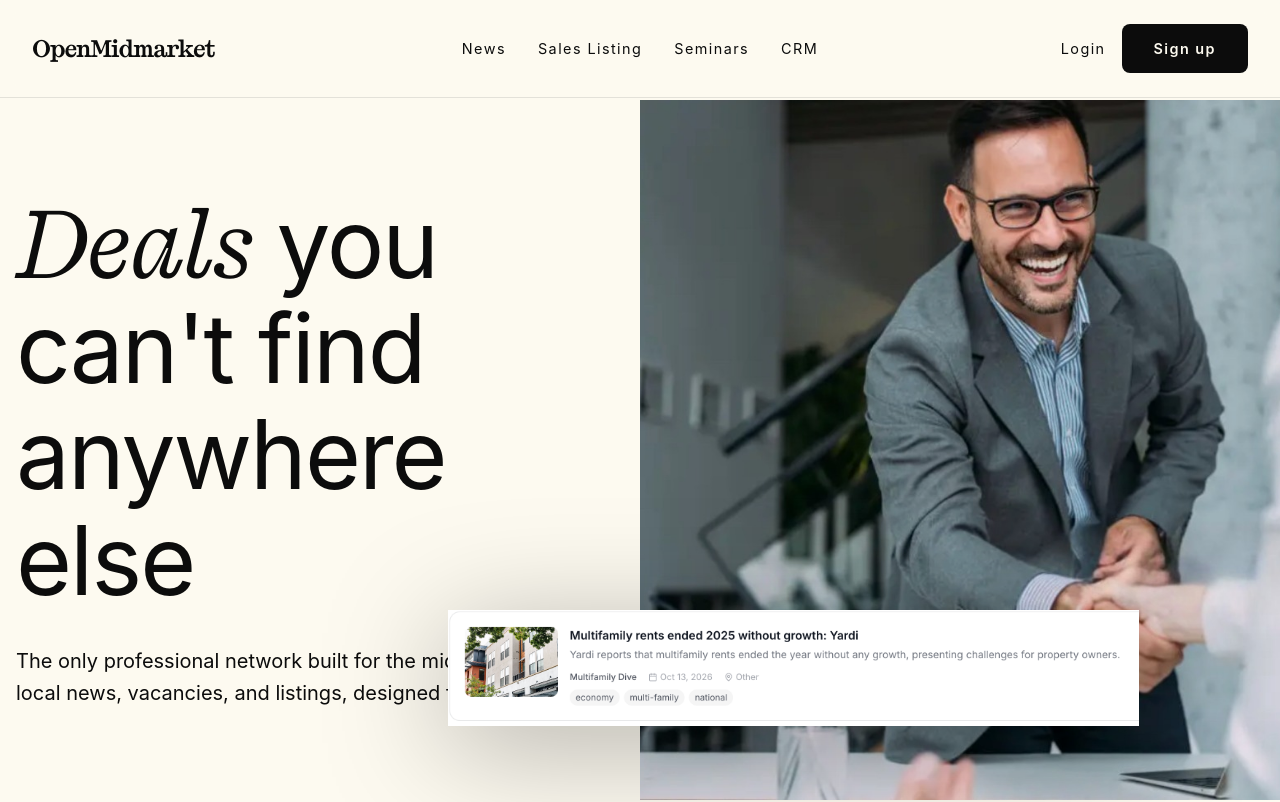
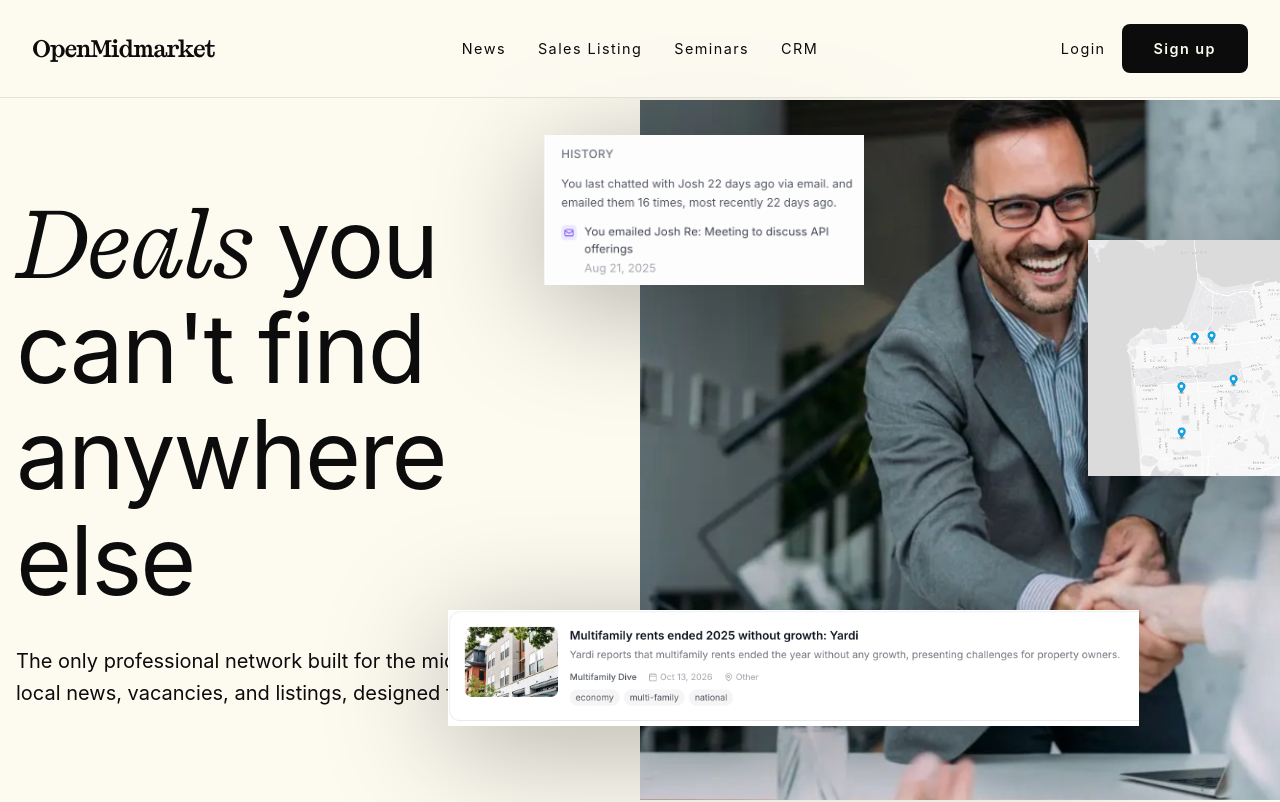
Before and after one commit to jahaskell53/landing-page-cre, a Next.js app: page / in a window 1280 px wide. Shown: the top 802 px of the page. Built offline with nearby package versions, Linux system fonts and the light colour scheme.

Commit message:
position the history image above

```diff
--- a/src/app/page.tsx
+++ b/src/app/page.tsx
@@ -126,6 +126,44 @@ export default function Home() {
                 alt="Article"
                 width={1200}
                 height={900}
+                style={{ objectFit: 'contain', objectPosition: 'center', width: '100%', height: 'auto' }}
+                priority
+              />
+            </div>
+            {/* Floating map image */}
+            <div style={{
+              position: 'absolute',
+              right: '-20%',
+              top: '20%',
+              width: '50%',
+              height: 'auto',
+              zIndex: 2,
+              filter: 'drop-shadow(0 20px 60px rgba(0, 0, 0, 0.3))'
+            }}>
+              <Image
+                src="/map.png"
+                alt="Map"
+                width={1000}
+                height={800}
+                style={{ objectFit: 'contain', objectPosition: 'center', width: '100%', height: 'auto' }}
+                priority
+              />
+            </div>
+            {/* Floating emails image */}
+            <div style={{
+              position: 'absolute',
+              left: '-15%',
+              top: '5%',
+              width: '50%',
+              height: 'auto',
+              zIndex: 2,
+              filter: 'drop-shadow(0 20px 60px rgba(0, 0, 0, 0.3))'
+            }}>
+              <Image
+                src="/emails-cropped.png"
+                alt="Emails"
+                width={900}
+                height={700}
                 style={{ objectFit: 'contain', objectPosition: 'center', width: '100%', height: 'auto' }}
                 priority
               />
```
Also changed, not shown: public/emails-cropped.png (added).
